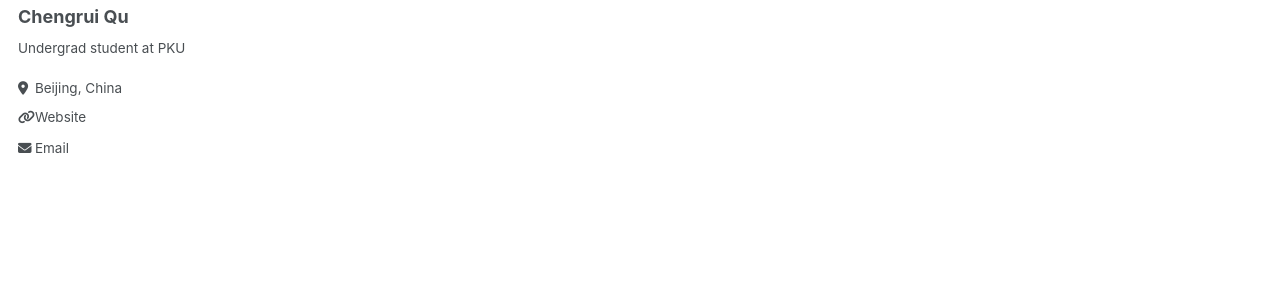
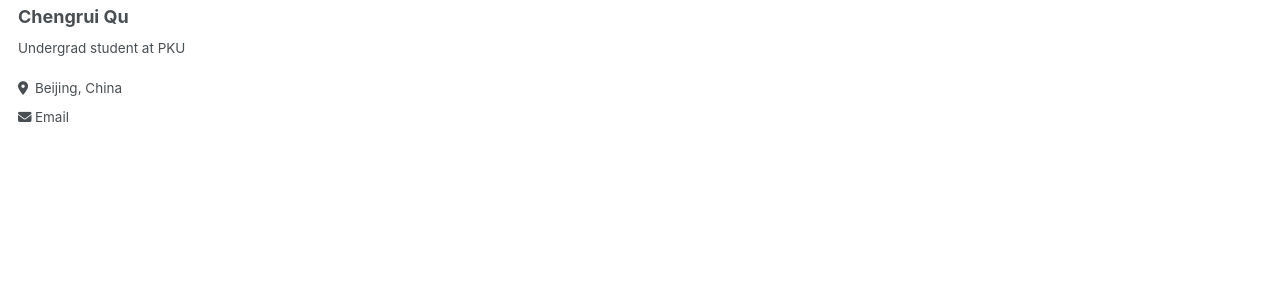
Before and after one commit to crqu/crqu.github.io, a Jekyll site: the page built from _pages/about.md, in a window 1280 px wide. Shown: the part 350-650 px from the top of the page. Built offline with Jekyll 4.4.1, drawn with Linux system fonts in a browser that asks for light colours.

```diff
--- a/_config.yml
+++ b/_config.yml
@@ -14,7 +14,7 @@ name                     : &name "Your Name"
 description              : &description "personal description"
 url                      : https://academicpages.github.io # the base hostname & protocol for your site e.g. "https://mmistakes.github.io"
 baseurl                  : "" # the subpath of your site, e.g. "/blog"
-repository               : "academicpages/academicpages.github.io"
+repository               : "https://crqu.github.io"
 
 # Site Author - The following control what appear as part of the author content on the side bar.
 #               If a field is blank the icon and link will not appear, otherwise it will be shown.
@@ -27,7 +27,7 @@ author:
   bio              : "Undergrad student at PKU"
   location         : "Beijing, China"
   employer         :
-  uri              : https://crqu.github.io
+  uri              : #https://crqu.github.io
   email            : qcr2021[AT]stu[DOT]pku[DOT]edu[DOT]cn
 
   # Academic websites
```
